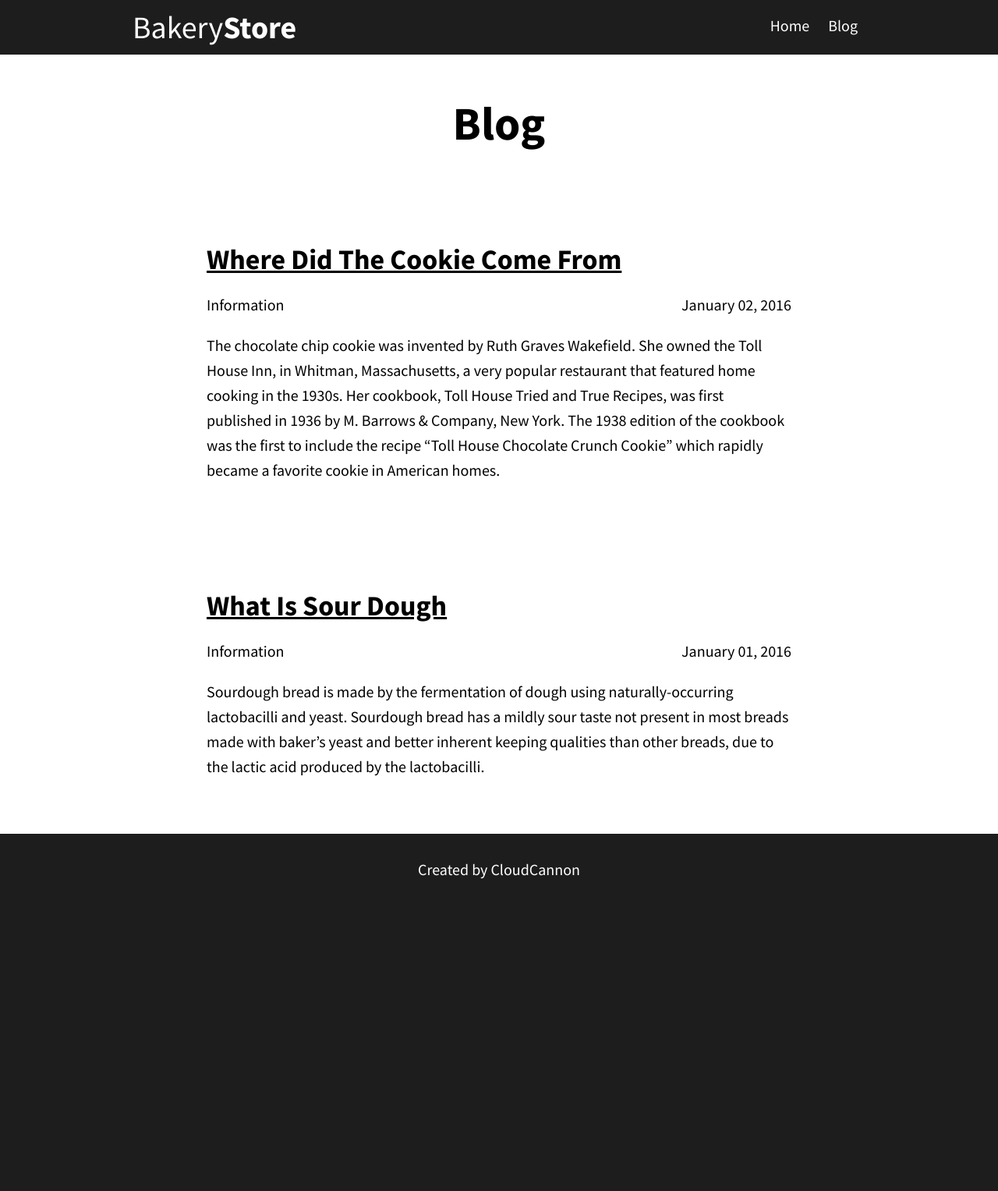
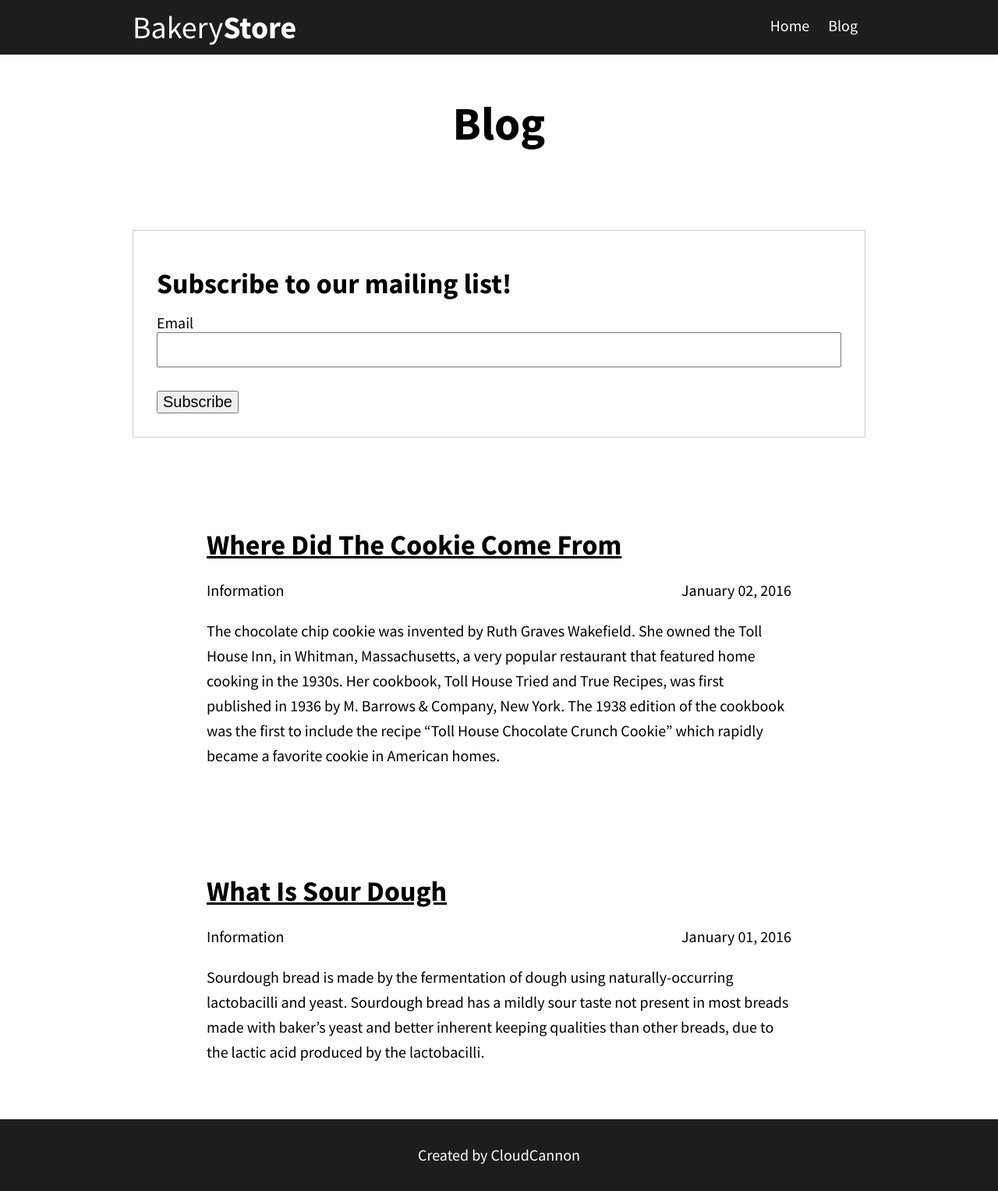
Before and after one commit to CloudCannon/bakery-store-jekyll-template, a Jekyll site: the page built from blog.html, in a window 1280 px wide. Shown: the whole page at 78% size. Built offline with Jekyll 4.4.1, drawn with Linux system fonts in a browser that asks for light colours; before the commit the page ends 1161 px from its top, so only the background shows below that.

Commit message:
finished includes

```diff
--- /dev/null
+++ b/_includes/newsletter.html
@@ -0,0 +1,9 @@
+<div class="newsletter spacing">
+	<form action="">
+		<h3>Subscribe to our mailing list!</h3>
+		<label for="email">Email</label>
+		<input type="email" name="email" id="email">
+
+		<input type="submit" value="Subscribe">
+	</form>
+</div>
--- /dev/null
+++ b/_includes/youtube.html
@@ -0,0 +1,3 @@
+<div class="spacing youtube">
+  <iframe width="560" height="315" src="https://www.youtube.com/embed/{{ include.youtube_id }}" frameborder="0" allowfullscreen></iframe>
+</div>
--- a/blog.html
+++ b/blog.html
@@ -4,7 +4,7 @@ title: Blog
 ---
 <div class="container">
 	<h2 class="spacing">Blog</h2>
-
+	{% include newsletter.html %}
 	<div class="blog-posts">
 		{% for post in site.posts %}
 			<div class="blog-post spacing">
--- a/css/style.css
+++ b/css/style.css
@@ -188,12 +188,13 @@ hr {
 }
 
 textarea,
-input[type="text"] {
+input[type="text"],
+input[type="email"] {
 	width: 100%;
 	padding: 10px;
 	font-size: 18px;
 	display: block;
-	box-sizing: padding-box;
+	box-sizing: border-box;
 }
 
 textarea {
@@ -212,3 +213,20 @@ input[type="submit"] {
 	margin: 30px 0 0 0;
 	font-size: 20px;
 }
+
+.newsletter form {
+	padding: 30px;
+	border: 1px solid #ccc;
+}
+
+.newsletter label {
+	margin: 0;
+}
+
+.newsletter input[type="submit"] {
+	display: block;
+}
+
+.youtube {
+	text-align: center;
+}
--- a/index.html
+++ b/index.html
@@ -39,4 +39,8 @@ title: Home
 			<p>Served with a glass of milk.</p>
 		</div>
 	</div>
+
+	{% include newsletter.html %}
+
+	{% include youtube.html youtube_id="YIiHiMXOeYU" %}
 </div>
```
